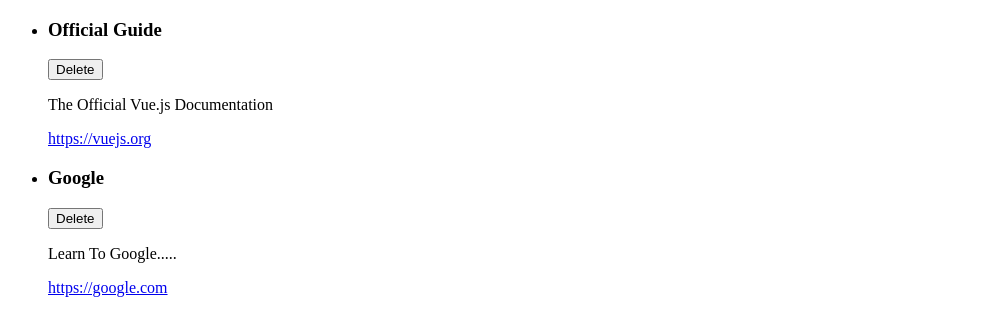
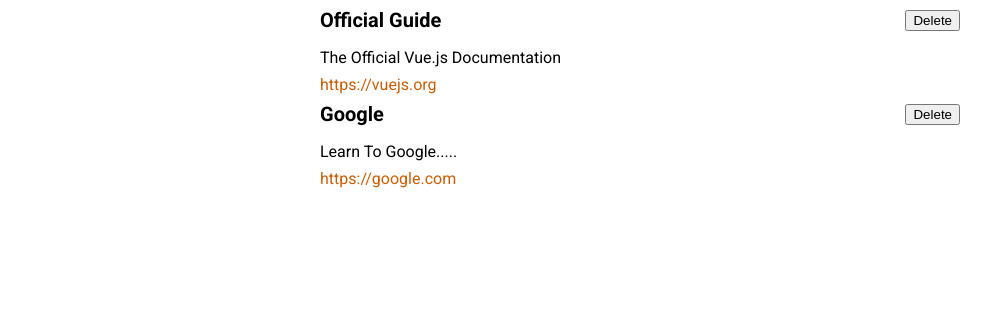
Before and after one commit to mahmoudsiliman75/learning-resourses-vue.js, a Vue app: page / in a window 1280 px wide. Shown: the top 336 px of the page, without its empty margins (0-991 px from the left). Built offline with nearby package versions, Linux system fonts and the light colour scheme.

Commit message:
add stored resources component and add styles

```diff
--- a/src/App.vue
+++ b/src/App.vue
@@ -1,21 +1,13 @@
 <template>
-  <ul>
-    <learning-resourse
-      v-for="resourse in storedResourses"
-      :key="resourse.id"
-      :title="resourse.title"
-      :description="resourse.description"
-      :link="resourse.link"
-    ></learning-resourse>
-  </ul>
+  <stored-resources :resources="storedResourses"></stored-resources>
 </template>
 
 <script>
-import LearningResourse from './components/learning-resourses/LearningResourse.vue';
+import StoredResources from './components/learning-resourses/StoredResources.vue';
 
 export default {
   components: {
-    'learning-resourse': LearningResourse,
+    'stored-resources': StoredResources,
   },
   data() {
     return {
@@ -37,3 +29,19 @@ export default {
   },
 };
 </script>
+
+<style>
+  @import url('https://fonts.googleapis.com/css2?family=Roboto:wght@400;700&display=swap');
+
+  * {
+    box-sizing: border-box;
+  }
+
+  html {
+    font-family: 'Roboto', sans-serif;
+  }
+
+  body {
+    margin: 0;
+  }
+</style>
--- a/src/components/learning-resourses/LearningResourse.vue
+++ b/src/components/learning-resourses/LearningResourse.vue
@@ -18,3 +18,35 @@ export default {
   props: [ 'title', 'description', 'link' ],
 }
 </script>
+
+<style scoped>
+  li {
+    margin: auto;
+    max-width: 40rem;
+  }
+
+  header {
+    display: flex;
+    justify-content: space-between;
+    align-items: center;
+  }
+
+  h3 {
+    font-size: 1.25rem;
+    margin: 0.5rem 0;
+  }
+
+  p {
+    margin: 0.5rem 0;
+  }
+
+  a {
+    text-decoration: none;
+    color: #ce5c00;
+  }
+
+  a:hover,
+  a:active {
+    color: #c89300;
+  }
+</style>
--- /dev/null
+++ b/src/components/learning-resourses/StoredResources.vue
@@ -0,0 +1,32 @@
+<template>
+    <ul>
+    <learning-resourse
+      v-for="resourse in resources"
+      :key="resourse.id"
+      :title="resourse.title"
+      :description="resourse.description"
+      :link="resourse.link"
+    ></learning-resourse>
+  </ul>
+</template>
+
+<script>
+import LearningResourse from './LearningResourse.vue';
+
+export default {
+  components: {
+    'learning-resourse': LearningResourse,
+  },
+  props: ['resources'],
+}
+</script>
+
+<style scoped>
+  ul {
+    list-style: none;
+    margin: 0;
+    padding: 0;
+    margin: auto;
+    max-width: 40rem;
+  }
+</style>
```
